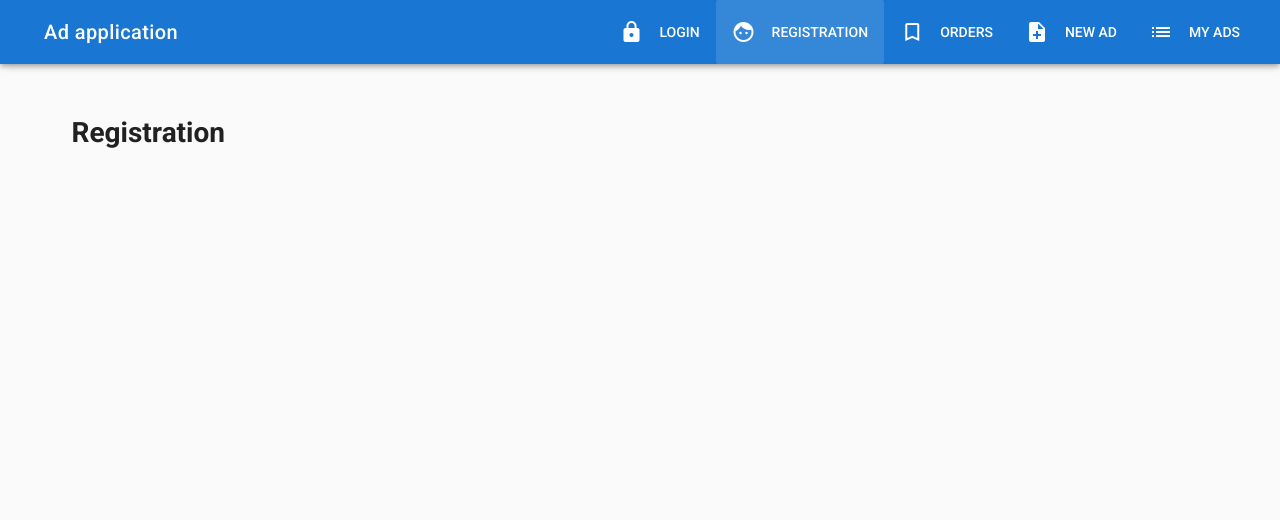
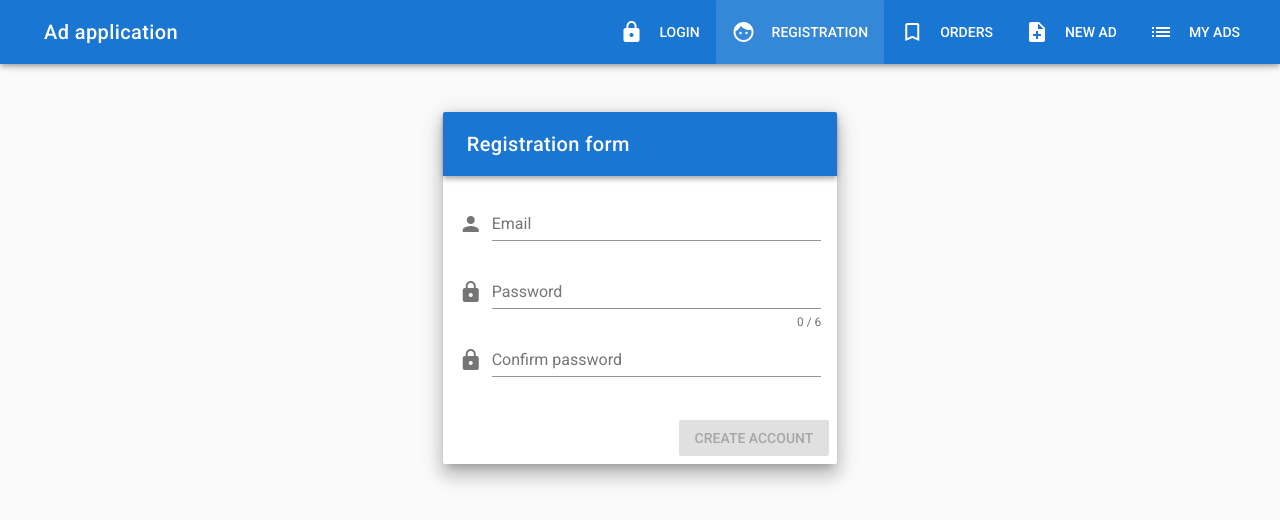
Before and after one commit to woodtick88/addProjectVue, a Vue app: page /registration in a window 1280 px wide. Shown: the top 520 px of the page. Built offline with nearby package versions, Linux system fonts and the light colour scheme.

Commit message:
add Registration page

```diff
--- a/src/components/Auth/Registration.vue
+++ b/src/components/Auth/Registration.vue
@@ -1,21 +1,56 @@
 <template>
-
-    <v-container>
-        <v-layout row>
-            <v-flex xs12>
-                <h1>Registration</h1>
-            </v-flex>
-        </v-layout>
-    </v-container>
-
+<v-container fluid fill-height>
+  <v-layout align-center justify-center>
+    <v-flex xs12 sm8 md4>
+      <v-card class="elevation-12">
+        <v-toolbar dark color="primary">
+          <v-toolbar-title>Registration form</v-toolbar-title>
+        </v-toolbar>
+        <v-card-text>
+          <v-form ref="form" v-model="valid" validation>
+            <v-text-field prepend-icon="person" name="email" label="Email" type="email" v-model="email" :rules="emailRules"></v-text-field>
+            <v-text-field id="password" prepend-icon="lock" name="password" label="Password" type="password" v-model="password" :counter="6" :rules="passwordRules"></v-text-field>
+            <v-text-field id="confirm-password" prepend-icon="lock" name="confirm-password" label="Confirm password" type="password" v-model="confirmPassword" :rules="confirmPasswordRules"></v-text-field>
+          </v-form>
+        </v-card-text>
+        <v-card-actions>
+          <v-spacer></v-spacer>
+          <v-btn color="primary" @click="onSubmit" :disabled="!valid">Create account</v-btn>
+        </v-card-actions>
+      </v-card>
+    </v-flex>
+  </v-layout>
+</v-container>
 </template>
 
 <script>
-
 export default {
-    data() {
-        return {}
+  data() {
+    return {
+      email: '',
+      password: '',
+      confirmPassword: '',
+      valid: false,
+      emailRules: [
+        v => !!v || 'E-mail is required',
+        v => /^\w+([.-]?\w+)*@\w+([.-]?\w+)*(\.\w{2,3})+$/.test(v) || 'E-mail must be valid'
+      ],
+      passwordRules: [
+        v => !!v || 'Password is required',
+        v => v.length >= 6 || 'Password must be more than 6 characters'
+      ],
+      confirmPasswordRules: [
+        v => !!v || 'Confirm password is required',
+        v => v === this.password || 'Password does not match'
+      ]
     }
+  },
+  methods: {
+    onSubmit() {
+      if (this.$refs.form.validate()) {
+        console.log(this.email + ' ' + this.password + ' ' + this.confirmPassword)
+      }
+    }
+  }
 }
-
 </script>
```
